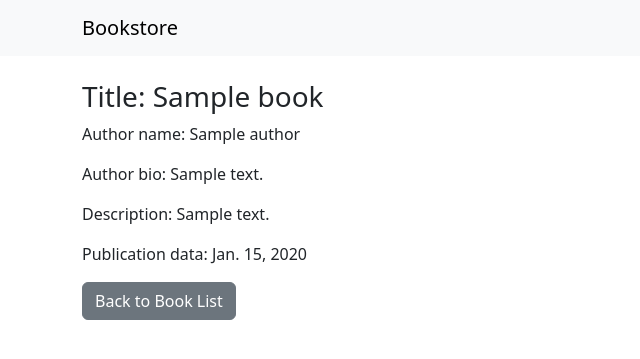
After one commit to mobinghoveoud/django-course, a Django app: page /books/1/ in a window 1280 px wide. The commit adds this page. Shown: the top 359 px of the page, without its empty margins (0-640 px from the left). Run offline with Django 4.2, Linux system fonts and the light colour scheme; tables that the repository leaves empty hold one stand-in row (values such as "Sample post").

Commit message:
Add author model and detail page

```diff
--- a/books/admin.py
+++ b/books/admin.py
@@ -1,5 +1,6 @@
 from django.contrib import admin
 
-from books.models import Book
+from books.models import Book, Author
 
 admin.site.register(Book)
+admin.site.register(Author)
--- a/books/models.py
+++ b/books/models.py
@@ -1,8 +1,17 @@
 from django.db import models
+
+
+class Author(models.Model):
+    name = models.CharField(max_length=200)
+    bio = models.TextField()
+
+    def __str__(self):
+        return self.name
 
 
 class Book(models.Model):
     title = models.CharField(max_length=200)
+    author = models.ForeignKey(Author, on_delete=models.CASCADE, null=True, blank=True)
     description = models.TextField()
     publication_date = models.DateField()
 
--- a/books/urls.py
+++ b/books/urls.py
@@ -1,7 +1,10 @@
 from django.urls import path
 
-from books.views import books_list
+from books.views import books_list, detail
+
+app_name = "books"
 
 urlpatterns = [
-    path("", books_list)
+    path("", books_list, name="list"),
+    path("<int:book_id>/", detail, name="detail")
 ]
--- a/books/views.py
+++ b/books/views.py
@@ -7,3 +7,9 @@ def books_list(request):
     books = Book.objects.all()
 
     return render(request, "books/list.html", {"books": books})
+
+
+def detail(request, book_id):
+    book = Book.objects.get(pk=book_id)
+
+    return render(request, "books/detail.html", {"book": book})
--- /dev/null
+++ b/templates/books/detail.html
@@ -0,0 +1,22 @@
+{% extends "base.html" %}
+
+
+{% block title %}
+    Book Detail
+{% endblock %}
+
+{% block content %}
+    <div class="container mt-4">
+        <div class="row">
+            <div class="col-md-8">
+                <h3>Title: {{ book.title }}</h3>
+                <p>Author name: {{ book.author.name }}</p>
+                <p>Author bio: {{ book.author.bio }}</p>
+                <p>Description: {{ book.description }}</p>
+                <p>Publication data: {{ book.publication_date }}</p>
+
+                <a href="{% url 'books:list' %}" class="btn btn-secondary">Back to Book List</a>
+            </div>
+        </div>
+    </div>
+{% endblock %}
--- a/templates/books/list.html
+++ b/templates/books/list.html
@@ -15,9 +15,9 @@
                     <div class="card">
                         <div class="card-body">
                             <h5>{{ book.title }}</h5>
-                            <p>{{ book.description }}</p>
+                            <p>{{ book.author }}</p>
                             <p>{{ book.publication_date }}</p>
-                            <a href="#" class="btn btn-primary">Details</a>
+                            <a href="{% url 'books:detail' book.id %}" class="btn btn-primary">Details</a>
                         </div>
                     </div>
                 </div>
```
Also changed, not shown: books/migrations/0002_author_book_author.py (added).
